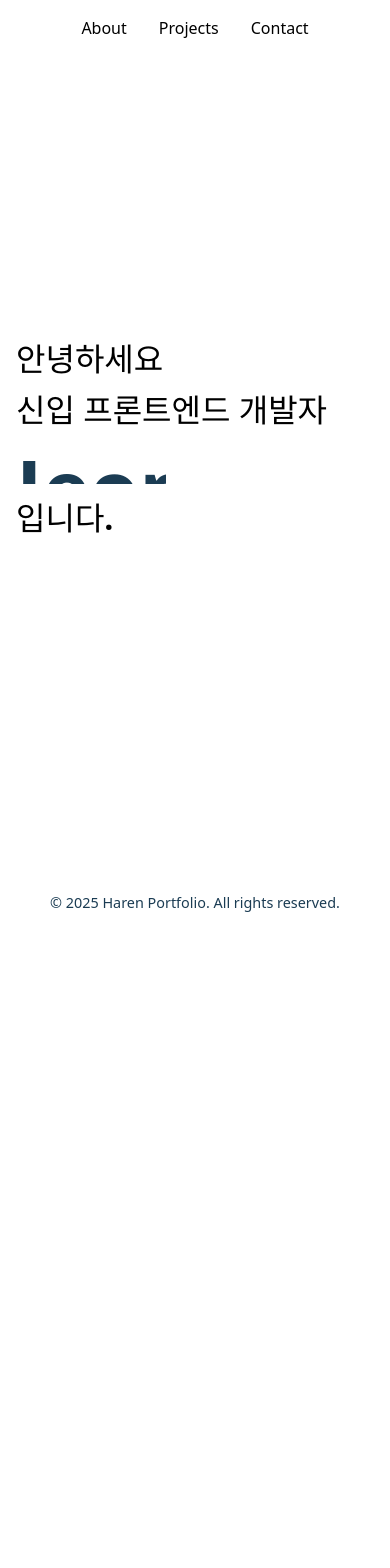
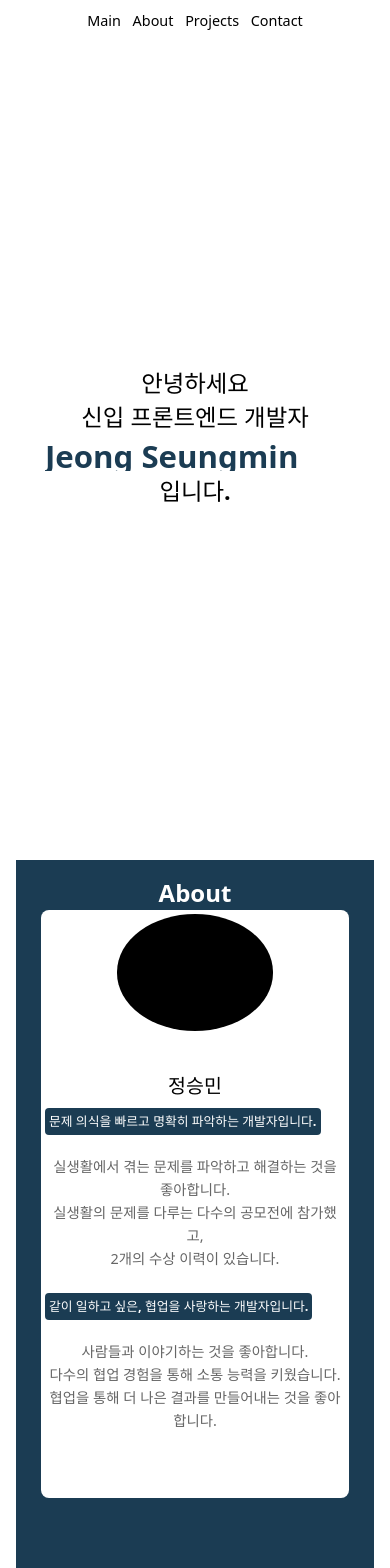
Before and after one commit to HarenKei/Haren_Portfolio, a React (Vite) app: page / in a window 390 px wide. Shown: the top 1568 px of the page. Before the commit the page ends 930 px from the top, so only its background shows below. Built offline with nearby package versions, Linux system fonts and the light colour scheme.

Commit message:
WIP : 디자인 고민중....

```diff
--- a/src/App.css
+++ b/src/App.css
@@ -3,4 +3,6 @@
   text-align: center;
   width: 100%;
   height: 100%;
+
+
 }
--- a/src/App.tsx
+++ b/src/App.tsx
@@ -1,10 +1,12 @@
 import Layout from "./components/layouts/Layout";
 import "./App.css";
+import MainSection from "./components/sections/main/MainSection";
 import AboutSection from "./components/sections/about/AboutSection";
 
 const App: React.FC = () => {
   return (
     <Layout>
+      <MainSection />
       <AboutSection />
     </Layout>
   );
--- a/src/components/layouts/Layout.css
+++ b/src/components/layouts/Layout.css
@@ -1,18 +1,18 @@
 .layout {
+  position: relative;
   min-height: 100vh;
   display: flex;
   flex-direction: column;
+  scroll-snap-type: y mandatory;
 }
 
 .main {
   flex: 1;
   margin: 0 auto;
-  padding: 2rem;
+  /* padding: 2rem; */
   width: 100%;
   box-sizing: border-box;
 }
-
-
 
 /* 반응형 디자인 */
 @media (max-width: 768px) {
--- a/src/components/layouts/Layout.tsx
+++ b/src/components/layouts/Layout.tsx
@@ -12,7 +12,6 @@ const Layout: React.FC<LayoutProps> = ({ children }) => {
   return (
     <div className="layout">
       <Header />
-
       <main className="main">{children}</main>
       <Footer />
     </div>
--- a/src/components/layouts/footer/Footer.css
+++ b/src/components/layouts/footer/Footer.css
@@ -1,4 +1,5 @@
 .footer {
+  background-color: transparent;
   color: #1b3c53;
   text-align: center;
   padding: 1rem 0;
--- a/src/components/layouts/header/Header.css
+++ b/src/components/layouts/header/Header.css
@@ -4,15 +4,15 @@
   left: 0;
   right: 0;
   z-index: 100;
-  background-color: #ffffff;
+  background-color: transparent;
   color: #000000;
-  padding: 1rem 0;
+  padding: clamp(0.5rem, 2vw, 1rem) 0;
 }
 
 .header nav {
   max-width: 100%;
   margin: 0 auto;
-  padding: 0 2rem;
+  padding: 0 clamp(1rem, 4vw, 2rem);
   display: flex;
   justify-content: flex-end;
   align-items: center;
@@ -20,7 +20,7 @@
 
 .header h1 {
   margin: 0;
-  font-size: 1.5rem;
+  font-size: clamp(1.2rem, 3vw, 1.5rem);
   font-weight: bold;
 }
 
@@ -29,16 +29,28 @@
   margin: 0;
   padding: 0;
   display: flex;
-  gap: 2rem;
+  gap: clamp(1rem, 4vw, 2rem);
 }
 
 .header li a {
   color: #000000;
   text-decoration: none;
   font-weight: 500;
+  font-size: clamp(0.9rem, 2.5vw, 1rem);
   transition: color 0.3s ease;
 }
 
 .header li a:hover {
   color: #3498db;
 }
+
+/* 반응형 디자인 */
+@media (max-width: 768px) {
+  .header nav {
+    justify-content: center;
+  }
+
+  .header ul {
+    gap: clamp(0.5rem, 3vw, 1rem);
+  }
+}
--- a/src/components/layouts/header/Header.tsx
+++ b/src/components/layouts/header/Header.tsx
@@ -1,17 +1,63 @@
 import "./Header.css";
+
 const Header: React.FC = () => {
+  const scrollToSection = (sectionId: string) => {
+    const element = document.getElementById(sectionId);
+    if (element) {
+      element.scrollIntoView({
+        behavior: "smooth",
+        block: "start",
+      });
+    }
+  };
+
   return (
     <header className="header">
       <nav>
         <ul>
           <li>
-            <a href="/about">About</a>
+            <a
+              href="#main"
+              onClick={(e) => {
+                e.preventDefault();
+                scrollToSection("main");
+              }}
+            >
+              Main
+            </a>
           </li>
           <li>
-            <a href="/projects">Projects</a>
+            <a
+              href="#about"
+              onClick={(e) => {
+                e.preventDefault();
+                scrollToSection("about");
+              }}
+            >
+              About
+            </a>
           </li>
           <li>
-            <a href="/contact">Contact</a>
+            <a
+              href="#projects"
+              onClick={(e) => {
+                e.preventDefault();
+                scrollToSection("projects");
+              }}
+            >
+              Projects
+            </a>
+          </li>
+          <li>
+            <a
+              href="#contact"
+              onClick={(e) => {
+                e.preventDefault();
+                scrollToSection("contact");
+              }}
+            >
+              Contact
+            </a>
           </li>
         </ul>
       </nav>
--- a/src/components/sections/about/AboutSection.css
+++ b/src/components/sections/about/AboutSection.css
@@ -1,80 +1,125 @@
 .about-section {
   display: flex;
   flex-direction: column;
-  justify-content: center;
-  align-items: flex-start;
+  align-items: center;
+  padding: clamp(1rem, 4vw, 2rem);
+  height: calc(100svh - clamp(2rem, 8vw, 4rem));
+  width: calc(100% - clamp(2rem, 8vw, 4rem));
 
-  /* padding: 1rem; */
-  height: 100svh;
-  width: 100%;
+  background-color: #1b3c53;
+  color: #fff;
+
+  scroll-snap-align: start;
 }
 
-.about-section h1 {
-  margin: 0.5rem 0;
-  font-size: 2.5rem;
+.section-title h1 {
+  margin: clamp(0.25rem, 1vw, 0.5rem) 0;
+  font-size: clamp(2rem, 8vw, 4rem);
   font-weight: bold;
 }
 
-.name-container {
-  display: inline-block;
-  min-width: 1000px;
-  width: 1000px;
-  height: 6rem;
-  position: relative;
-  overflow: hidden;
-  vertical-align: middle;
-  width: fit-content;
-  font-size: 7rem;
+.about-content {
+  display: flex;
+  align-items: center;
+  padding: clamp(0.25rem, 1vw, 0.5rem);
+  width: clamp(300px, 90vw, 80%);
+  height: clamp(300px, 60vh, 50%);
+  background-color: #fff;
+  border-radius: clamp(0.5rem, 2vw, 1rem);
 }
 
-.name-slide {
-  display: inline-block;
-  color: #1b3c53;
-  font-weight: bold;
-  position: absolute;
-  white-space: nowrap;
-  text-align: left;
-  transition: transform 0.3s ease-in-out, opacity 0.3s ease-in-out;
-  left: 0;
-  right: 0;
-  font-size: 5rem;
+.about-content .profile-image {
+  width: clamp(100px, 30%, 30%);
+  height: 100%;
+  background-color: #000;
+  border-radius: clamp(0.5rem, 2vw, 1rem) 0 0 clamp(0.5rem, 2vw, 1rem);
 }
 
-.name-slide.slide-in {
-  transform: translateY(0);
-  opacity: 1;
-  transition: transform 0.3s ease-in-out, opacity 0.3s ease-in-out;
+.profile-info {
+  display: flex;
+  flex-direction: column;
+  justify-content: center;
+  width: clamp(200px, 70%, 70%);
+  height: 100%;
+  border-radius: 0 clamp(0.5rem, 2vw, 1rem) clamp(0.5rem, 2vw, 1rem) 0;
+  color: #000;
+  padding: clamp(0.5rem, 2vw, 1rem);
 }
 
-.name-slide.slide-out {
-  transform: translateY(100%);
-  opacity: 0;
-  transition: transform 0.3s ease-in-out, opacity 0.3s ease-in-out;
+.profile-info h2 {
+  font-size: clamp(1.2rem, 4vw, 2rem);
+  color: #000;
+  margin-bottom: clamp(0.5rem, 2vw, 1rem);
 }
 
-.about-section p {
-  font-size: 1.2rem;
-  line-height: 1.6;
-  color: #666;
-  margin-top: 2rem;
-  max-width: 600px;
-  margin-left: auto;
-  margin-right: auto;
+.profile-intro-container {
+  display: flex;
+  flex-direction: column;
+  gap: clamp(0.5rem, 2vw, 1rem);
+  height: 100%;
+}
+
+.profile-intro-item {
+  display: flex;
+  flex-direction: column;
+  align-items: flex-start;
+  gap: clamp(0.25rem, 1vw, 0.5rem);
+}
+
+.profile-intro-item-title {
+  font-size: clamp(0.9rem, 2.5vw, 1.2rem);
+  font-weight: bold;
+  background-color: #1b3c53;
+  color: #fff;
+  padding: clamp(0.25rem, 1vw, 0.5rem);
+  border-radius: clamp(0.25rem, 1vw, 0.5rem);
+}
+
+.profile-intro-item-content {
+  font-size: clamp(0.8rem, 2vw, 1rem);
+  color: #000;
+  line-height: 1.5;
 }
 
 /* 반응형 디자인 */
 @media (max-width: 768px) {
-  .about-section h1 {
-    font-size: 2rem;
+  .about-content {
+    flex-direction: column;
+    height: auto;
+    min-height: clamp(400px, 80vh, 500px);
   }
 
-  .name-container {
-    min-width: 150px;
-    height: 2.5rem;
+  .about-content .profile-image {
+    width: clamp(150px, 40vw, 200px);
+    height: clamp(150px, 40vw, 200px);
+    border-radius: 50%;
+    margin-bottom: clamp(1rem, 4vw, 2rem);
   }
 
-  .about-section p {
-    font-size: 1rem;
-    padding: 0 1rem;
+  .profile-info {
+    width: 100%;
+    border-radius: clamp(0.5rem, 2vw, 1rem);
+  }
+
+  .profile-info h2 {
+    text-align: center;
   }
 }
+
+@media (max-width: 480px) {
+  .section-title h1 {
+    font-size: clamp(1.5rem, 6vw, 2.5rem);
+  }
+
+  .profile-info h2 {
+    font-size: clamp(1rem, 5vw, 1.5rem);
+  }
+
+  .profile-intro-item-title {
+    font-size: clamp(0.8rem, 3vw, 1rem);
+  }
+
+  .profile-intro-item-content {
+    font-size: clamp(0.7rem, 2.5vw, 0.9rem);
+  }
+}
--- a/src/components/sections/about/AboutSection.tsx
+++ b/src/components/sections/about/AboutSection.tsx
@@ -1,42 +1,42 @@
-import React, { useState, useEffect } from "react";
+import React from "react";
 import "./AboutSection.css";
 
-const NAMES: string[] = [
-  "정승민",
-  "Jeong Seungmin",
-  "鄭丞民",
-  "ジョン スンミン",
-  "Haren",
-];
+const AboutSection: React.FC = () => {
+  return (
+    <section id="about" className="about-section">
+      <div className="section-title">
+        <h1>About</h1>
+      </div>
+      <div className="about-content">
+        <div className="profile-image"></div>
+        <div className="profile-info">
+          <h2>정승민</h2>
+          <div className="profile-intro-container">
+            <div className="profile-intro-item">
+              <div className="profile-intro-item-title">
+                문제 의식을 빠르고 명확히 파악하는 개발자입니다.
+              </div>
+              <p className="profile-intro-item-content">
+                실생활에서 겪는 문제를 파악하고 해결하는 것을 좋아합니다. <br />{" "}
+                실생활의 문제를 다루는 다수의 공모전에 참가했고, <br />
+                2개의 수상 이력이 있습니다.
+              </p>
+            </div>
 
-const AboutSection: React.FC = () => {
-  const [currentNameIndex, setCurrentNameIndex] = useState(0);
-  const [isAnimating, setIsAnimating] = useState(false);
-
-  useEffect(() => {
-    const slideInterval = setInterval(() => {
-      setIsAnimating(true);
-
-      setTimeout(() => {
-        setCurrentNameIndex((prevIndex) => (prevIndex + 1) % NAMES.length);
-        setIsAnimating(false);
-      }, 300);
-    }, 3000);
-
-    return () => clearInterval(slideInterval);
-  }, []);
-
-  return (
-    <div className="about-section">
-      <h1>안녕하세요</h1>
-      <h1>신입 프론트엔드 개발자</h1>
-      <h1 className="name-container">
-        <div className={`name-slide ${isAnimating ? "slide-out" : "slide-in"}`}>
-          <span className="name-text">{NAMES[currentNameIndex]}</span>
+            <div className="profile-intro-item">
+              <div className="profile-intro-item-title">
+                같이 일하고 싶은, 협업을 사랑하는 개발자입니다.
+              </div>
+              <p>
+                사람들과 이야기하는 것을 좋아합니다. <br /> 다수의 협업 경험을
+                통해 소통 능력을 키웠습니다. <br />
+                협업을 통해 더 나은 결과를 만들어내는 것을 좋아합니다.
+              </p>
+            </div>
+          </div>
         </div>
-      </h1>
-      <h1>입니다.</h1>
-    </div>
+      </div>
+    </section>
   );
 };
 
--- a/src/components/sections/main/MainSection.css
+++ b/src/components/sections/main/MainSection.css
@@ -1,30 +1,30 @@
-.about-section {
+.main-section {
   display: flex;
   flex-direction: column;
   justify-content: center;
   align-items: flex-start;
 
-  /* padding: 1rem; */
-  height: 100svh;
-  width: 100%;
+  padding: clamp(1rem, 4vw, 2rem);
+  height: calc(100svh - clamp(2rem, 8vw, 4rem));
+  width: calc(100% - clamp(2rem, 8vw, 4rem));
 }
 
-.about-section h1 {
-  margin: 0.5rem 0;
-  font-size: 2.5rem;
+.main-section h1 {
+  margin: clamp(0.25rem, 1vw, 0.5rem) 0;
+  font-size: clamp(1.5rem, 5vw, 2.5rem);
   font-weight: bold;
 }
 
 .name-container {
   display: inline-block;
-  min-width: 1000px;
-  width: 1000px;
-  height: 6rem;
+  min-width: clamp(200px, 50vw, 1000px);
+  width: clamp(200px, 50vw, 1000px);
+  height: clamp(3rem, 12vw, 6rem);
   position: relative;
   overflow: hidden;
   vertical-align: middle;
   width: fit-content;
-  font-size: 7rem;
+  font-size: clamp(3rem, 15vw, 7rem);
 }
 
 .name-slide {
@@ -37,7 +37,7 @@
   transition: transform 0.3s ease-in-out, opacity 0.3s ease-in-out;
   left: 0;
   right: 0;
-  font-size: 5rem;
+  font-size: clamp(2rem, 10vw, 5rem);
 }
 
 .name-slide.slide-in {
@@ -53,28 +53,34 @@
 }
 
 .about-section p {
-  font-size: 1.2rem;
+  font-size: clamp(0.9rem, 2.5vw, 1.2rem);
   line-height: 1.6;
   color: #666;
-  margin-top: 2rem;
-  max-width: 600px;
+  margin-top: clamp(1rem, 4vw, 2rem);
+  max-width: clamp(300px, 80vw, 600px);
   margin-left: auto;
   margin-right: auto;
 }
 
 /* 반응형 디자인 */
 @media (max-width: 768px) {
-  .about-section h1 {
-    font-size: 2rem;
+  .main-section {
+    align-items: center;
+    text-align: center;
   }
 
   .name-container {
-    min-width: 150px;
-    height: 2.5rem;
+    min-width: clamp(150px, 80vw, 300px);
+    height: clamp(2rem, 8vw, 3rem);
+  }
+}
+
+@media (max-width: 480px) {
+  .main-section h1 {
+    font-size: clamp(1.2rem, 6vw, 1.8rem);
   }
 
-  .about-section p {
-    font-size: 1rem;
-    padding: 0 1rem;
+  .name-slide {
+    font-size: clamp(1.5rem, 8vw, 2.5rem);
   }
 }
--- a/src/components/sections/main/MainSection.tsx
+++ b/src/components/sections/main/MainSection.tsx
@@ -27,7 +27,7 @@ const MainSection: React.FC = () => {
   }, []);
 
   return (
-    <div className="about-section">
+    <div id="main" className="main-section">
       <h1>안녕하세요</h1>
       <h1>신입 프론트엔드 개발자</h1>
       <h1 className="name-container">
```
